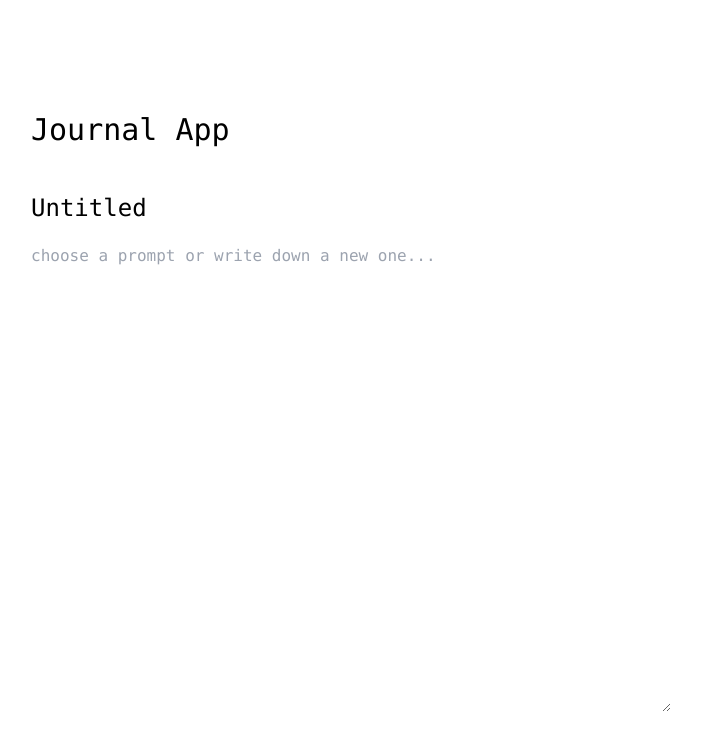
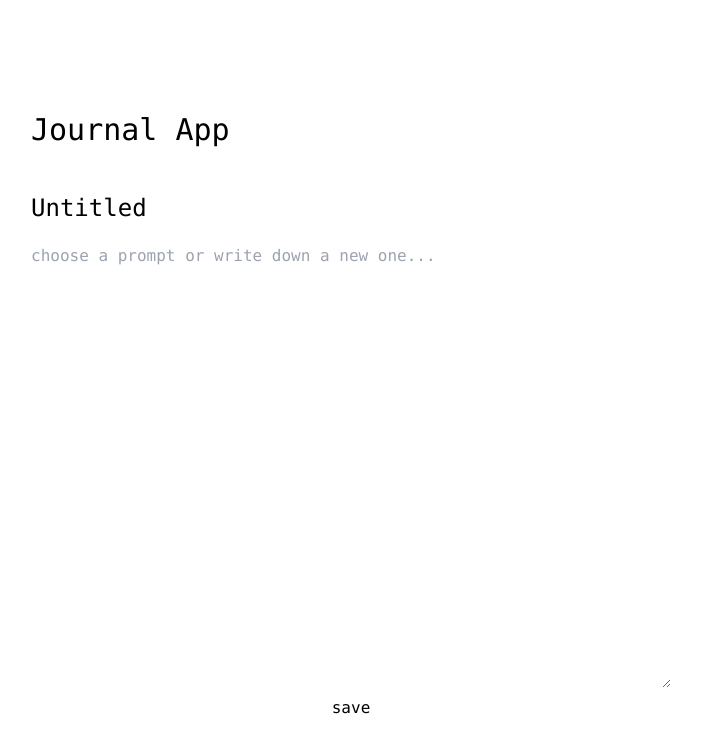
Before and after one commit to almeidavc/journal-app-client, a React (Create React App) app: page / in a window 1280 px wide. Shown: the top 752 px of the page, without its empty margins (289-990 px from the left). Built offline with nearby package versions, Linux system fonts and the light colour scheme.

Commit message:
implement save button that attempts to create new prompt and new draft

```diff
--- a/src/components/Draft.js
+++ b/src/components/Draft.js
@@ -30,9 +30,24 @@ const Draft = () => {
     try {
       e.preventDefault();
 
-      const response = fetch("http://localhost:3000/prompts", {
+      // create prompt
+      const response = await fetch("http://localhost:3000/prompts", {
         method: "POST",
-        headers: { ContentType: "application/json" },
+        headers: { "Content-Type": "application/json" },
+        body: JSON.stringify({ prompt }),
+      });
+      const responseBody = await response.json();
+      const prompt_used = responseBody.id;
+
+      // create draft
+      await fetch("http://localhost:3000/drafts", {
+        method: "POST",
+        headers: { "Content-Type": "application/json" },
+        body: JSON.stringify({
+          title,
+          prompt_used,
+          body,
+        }),
       });
     } catch (err) {
       console.log(err);
@@ -40,7 +55,7 @@ const Draft = () => {
   };
 
   return (
-    <form className="grow flex flex-col">
+    <form className="grow flex flex-col" onSubmit={handleSubmit}>
       <DraftTitle title={title} onTitleChange={handleTitleChange}></DraftTitle>
       <DraftPrompt
         prompt={prompt}
@@ -51,6 +66,7 @@ const Draft = () => {
         body={body}
         onBodyChange={handleBodyChange}
       ></DraftBody>
+      <button className="hover:text-neutral-600 hover:font-bold">save</button>
     </form>
   );
 };
```
